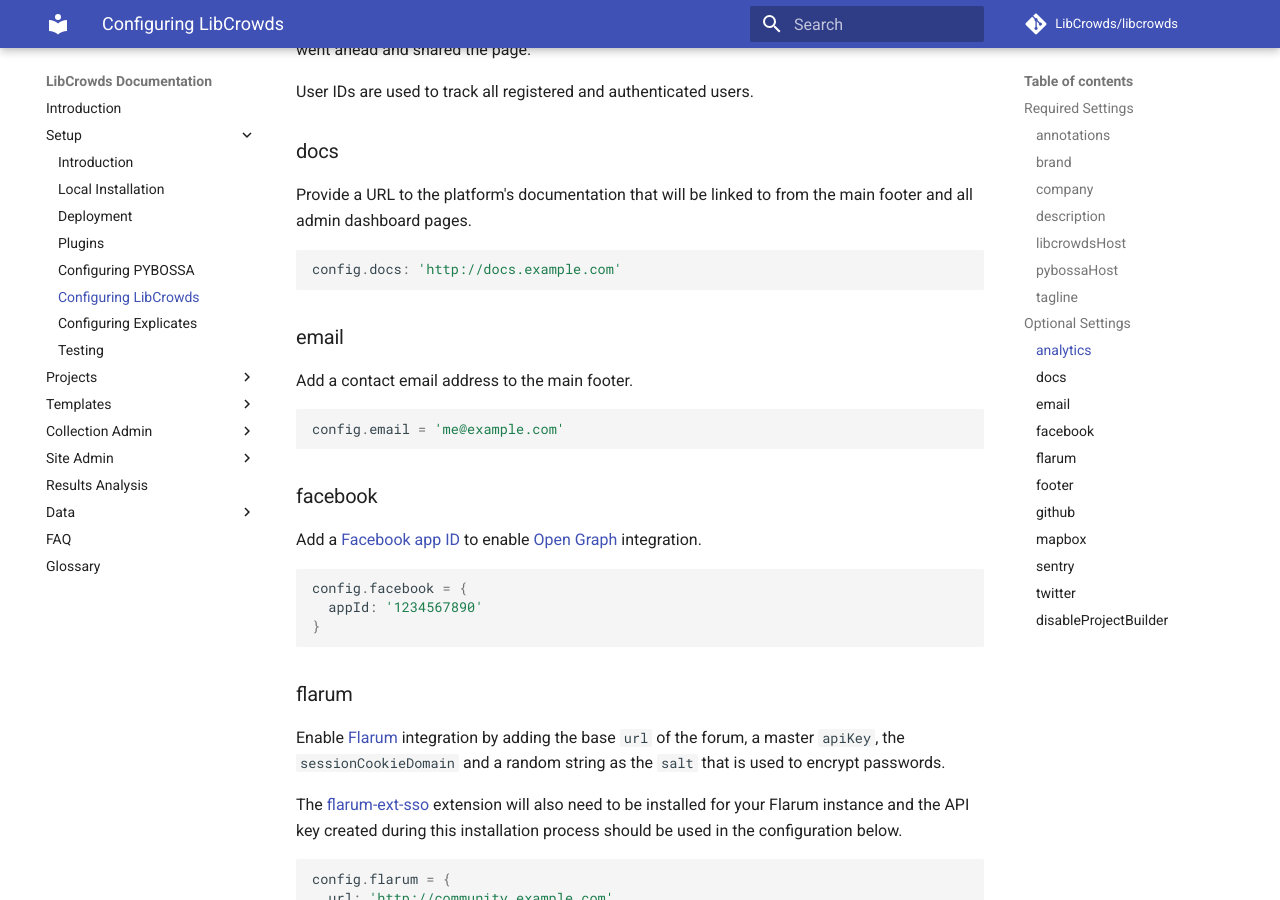
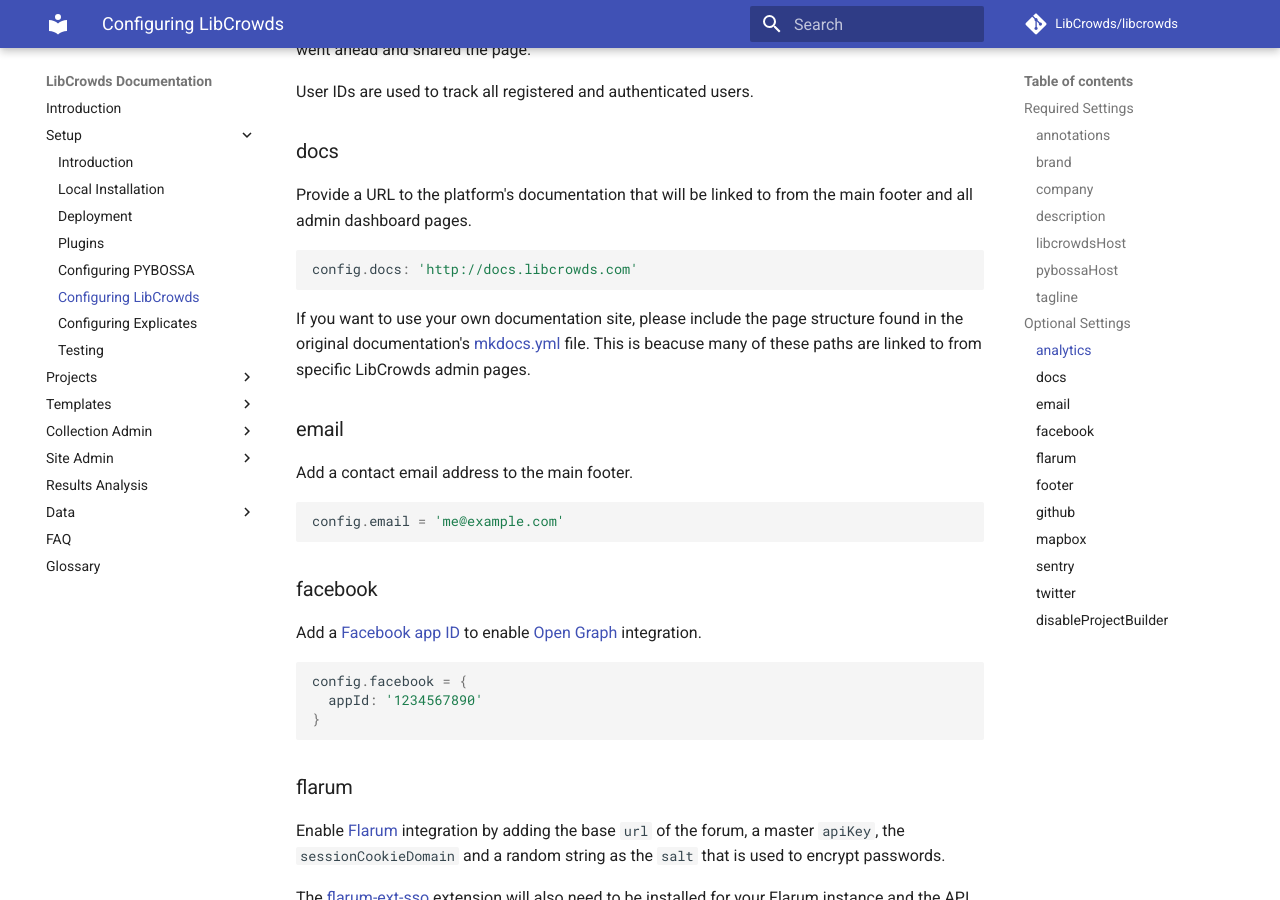
Before and after one commit to LibCrowds/docs, an MkDocs documentation site: the page built from docs/setup/configuring-libcrowds.md, in a window 1280 px wide and 900 px high, scrolled down 2593 px. Built offline with MkDocs 1.6.1 and Material for MkDocs 9.7.7, drawn with Linux system fonts in a browser that asks for light colours; comment, search, counter and statistics services are not loaded; old or Windows-style settings are respelled for this version of MkDocs.

Commit message:
Add note about docs config

````diff
--- a/docs/setup/configuring-libcrowds.md
+++ b/docs/setup/configuring-libcrowds.md
@@ -129,8 +129,14 @@
 main footer and all admin dashboard pages.
 
 ```js
-config.docs: 'http://docs.example.com'
+config.docs: 'http://docs.libcrowds.com'
 ```
+
+If you want to use your own documentation site, please include the page
+structure found in the original documentation's
+[mkdocs.yml](https://github.com/LibCrowds/docs/blob/master/mkdocs.yml) file.
+This is beacuse many of these paths are linked to from specific LibCrowds
+admin pages.
 
 ### email
 
````
